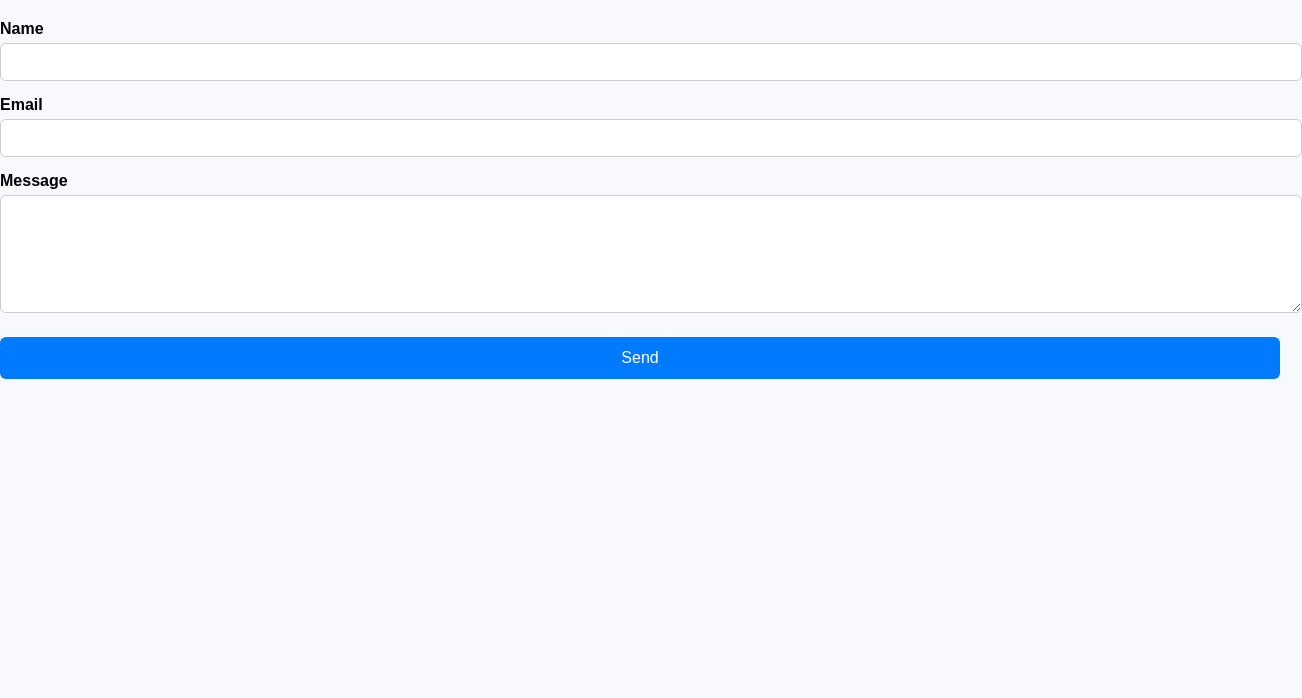
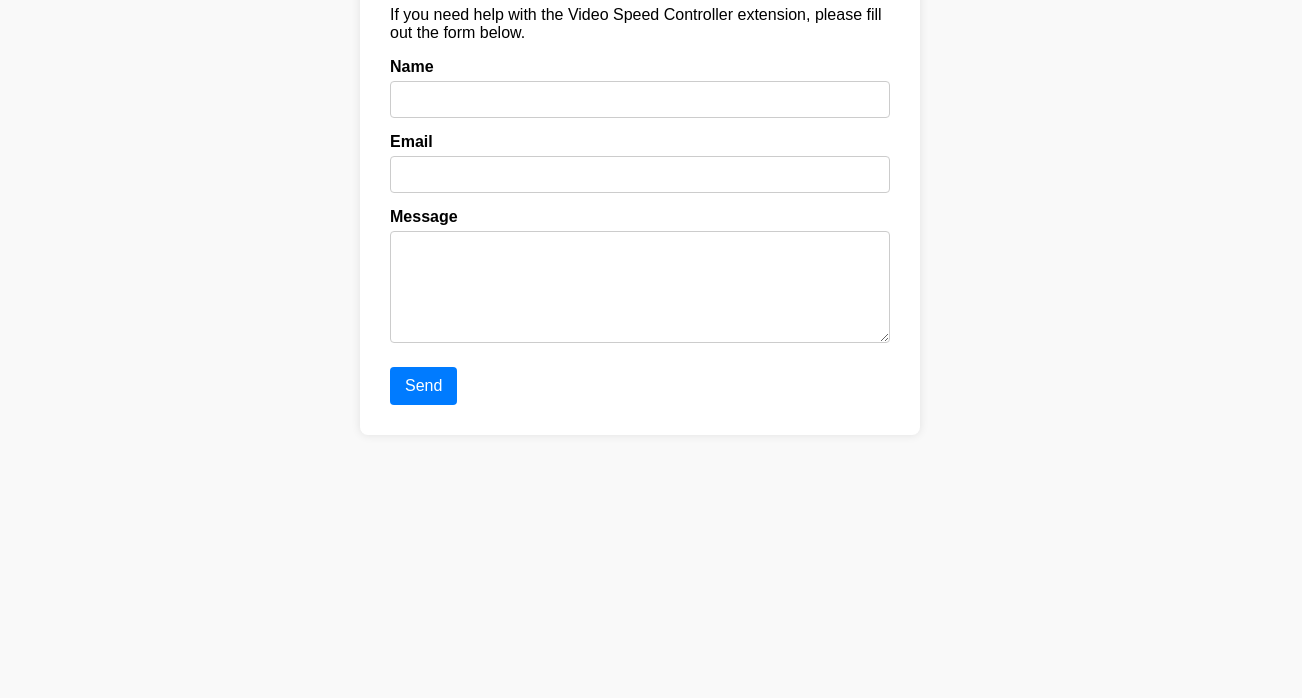
Before and after one commit to mertekca/chromewebstore.mertek.ca, a plain HTML site: page support/index.html in a window 1280 px wide. Shown: the part 102-800 px from the top of the page, 1302 px wide, since content can reach past the window. Drawn offline with Linux system fonts and the light colour scheme.

Commit message:
Update style.css

```diff
--- a/support/style.css
+++ b/support/style.css
@@ -1,72 +1,56 @@
 body {
-  font-family: sans-serif;
-  background: #f7f9fc;
+  font-family: Arial, sans-serif;
+  background-color: #f9f9f9;
   margin: 0;
-  padding: 0;
+  padding: 20px;
 }
 
-main {
-  max-width: 600px;
-  margin: 40px auto;
-  padding: 20px;
-  background: #fff;
-  border-radius: 12px;
-  box-shadow: 0 2px 10px rgba(0,0,0,0.1);
+.container {
+  max-width: 500px;
+  margin: auto;
+  background: white;
+  padding: 30px;
+  border-radius: 8px;
+  box-shadow: 0 0 10px rgba(0, 0, 0, 0.1);
 }
 
 h1 {
-  text-align: center;
-  margin-bottom: 10px;
-}
-
-p {
-  text-align: center;
-  margin-bottom: 30px;
-  color: #555;
+  margin-top: 0;
 }
 
 label {
   display: block;
   margin-top: 15px;
+  margin-bottom: 5px;
   font-weight: bold;
 }
 
-input, textarea, select {
+input, textarea {
   width: 100%;
   padding: 10px;
-  margin-top: 5px;
+  box-sizing: border-box;
   border: 1px solid #ccc;
-  border-radius: 6px;
-  font-size: 14px;
+  border-radius: 4px;
 }
 
 button {
   margin-top: 20px;
-  width: 100%;
-  background-color: #007bff;
+  padding: 10px 15px;
+  font-size: 16px;
+  background: #007bff;
   color: white;
   border: none;
-  padding: 12px;
-  border-radius: 6px;
-  font-size: 16px;
+  border-radius: 4px;
   cursor: pointer;
 }
 
 button:hover {
-  background-color: #0056b3;
+  background: #0056b3;
 }
 
-.footer {
+.success {
   text-align: center;
-  margin-top: 30px;
-  font-size: 14px;
+  font-size: 16px;
+  margin-top: 20px;
+  color: green;
 }
-
-.footer a {
-  color: #007bff;
-  text-decoration: none;
-}
-
-.footer a:hover {
-  text-decoration: underline;
-}
```
